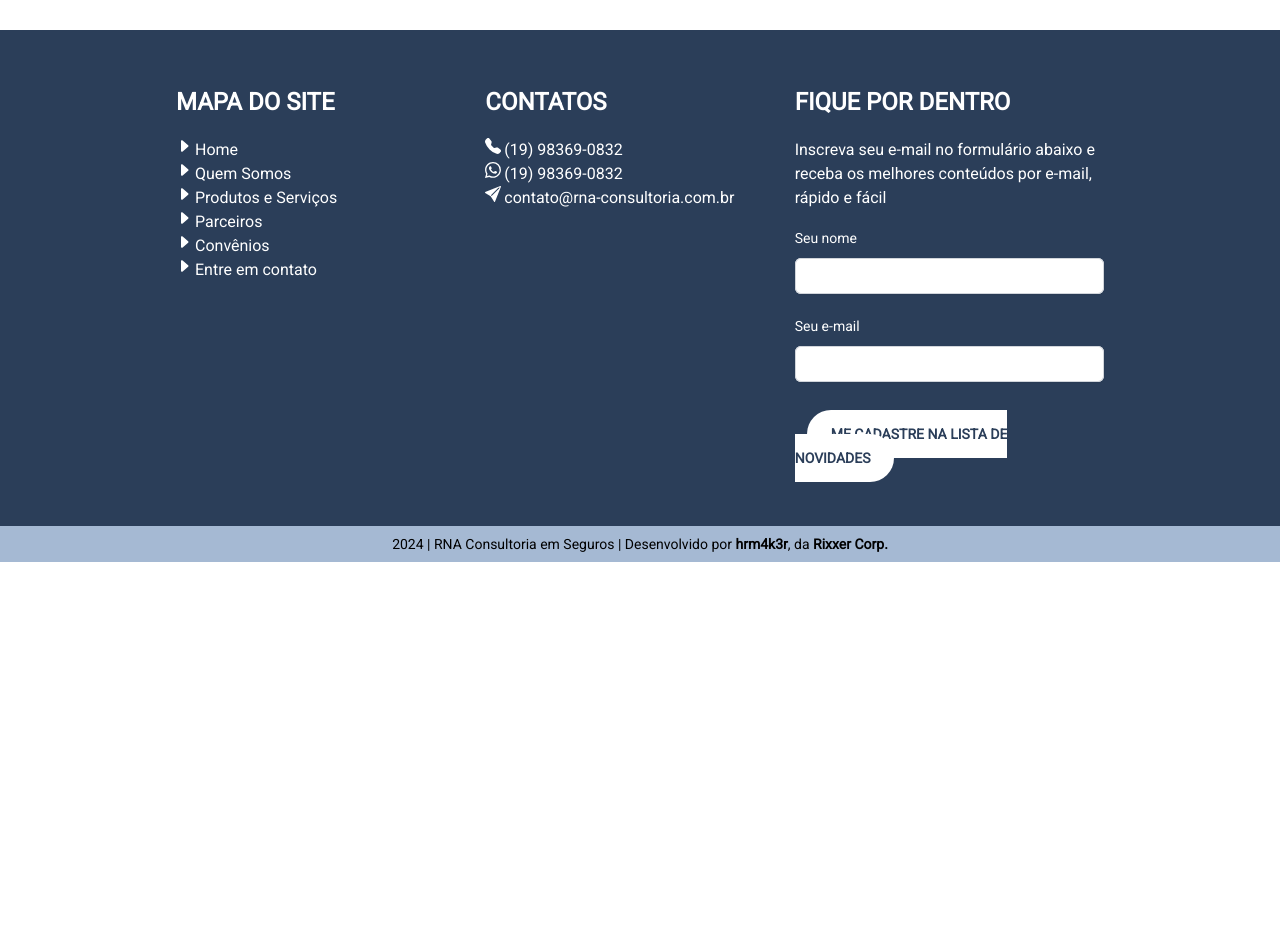
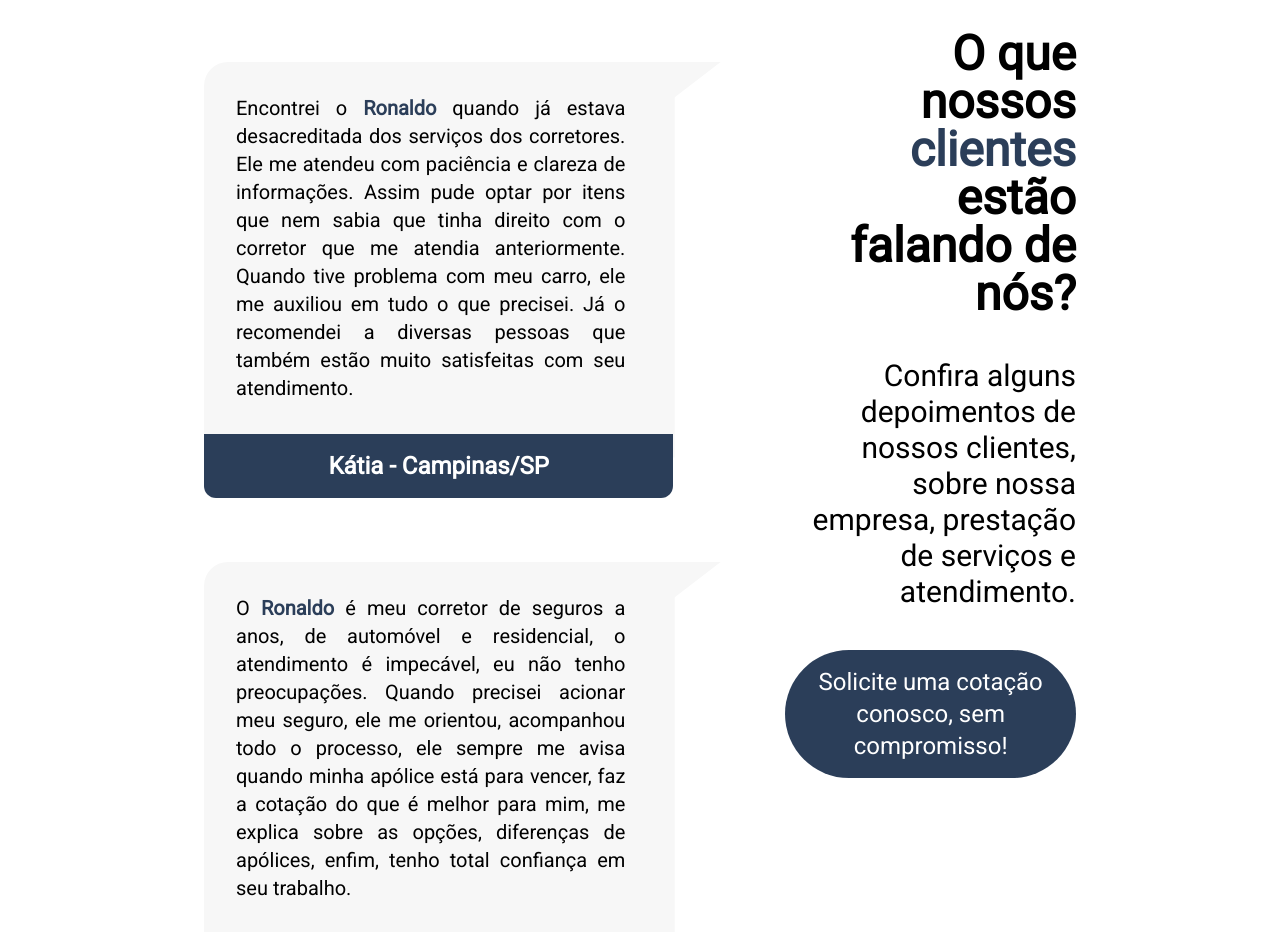
Before and after one commit to rnaconsultoriaemseguros/app, a Next.js app: page /pages/about-us in a window 1280 px wide. Shown: the part 1100-2032 px from the top of the page. Before the commit the page ends 1662 px from the top, so only its background shows below. Built offline with nearby package versions, Linux system fonts and the light colour scheme.

Commit message:
feat: about page details

```diff
--- a/app/pages/about-us/page.jsx
+++ b/app/pages/about-us/page.jsx
@@ -1,6 +1,6 @@
 import Image from "next/image";
+import Link from "next/link";
 import { BsChevronRight } from "react-icons/bs";
-import { BsChevronLeft } from "react-icons/bs";
 
 const ChevronIcon = {
   color: "#2B3E59",
@@ -71,7 +71,7 @@ export default function AboutUs() {
                 height={264}
               />
             </div>
-            <div className="float-left ml-10">
+            <div className="float-left ml-10 mb-8">
               <Image
                 src="/about-img-2.png"
                 alt="Cultura Organizacional"
@@ -83,6 +83,60 @@ export default function AboutUs() {
           </div>
         </div>
       </div>
+
+      <div className="flex justify-center text-justify mb-24 mt-24">
+        <div className="flex md:flex-row flex-col md:w-3/4 w-11/12 mx-5 rounded-xl md:px-11">
+          <div className="md:w-2/3 md:order-first order-last">
+            <div className="path md:mr-16 p-8 bg-[#f7f7f7] mb-8 rounded-l-3xl mt-8">
+              <div className="text-xl md:mr-16 mr-8 mb-6">
+                Encontrei o{" "}
+                <span className="font-bold text-[#2b3e59]">Ronaldo</span> quando
+                já estava desacreditada dos serviços dos corretores. Ele me
+                atendeu com paciência e clareza de informações. Assim pude optar
+                por itens que nem sabia que tinha direito com o corretor que me
+                atendia anteriormente. Quando tive problema com meu carro, ele
+                me auxiliou em tudo o que precisei. Já o recomendei a diversas
+                pessoas que também estão muito satisfeitas com seu atendimento.
+              </div>
+            </div>
+            <div className="text-center md:mr-28 mr-8 -mt-14 text-2xl font-bold bg-[#2B3E59] text-white rounded-b-xl mb-16 relative py-4">
+              Kátia - Campinas/SP
+            </div>
+
+            <div className="path md:mr-16 p-8 bg-[#f7f7f7] mb-8 rounded-l-3xl mt-8">
+              <div className="text-xl md:mr-16 mr-8 mb-6">
+                O <span className="font-bold text-[#2b3e59]">Ronaldo</span> é
+                meu corretor de seguros a anos, de automóvel e residencial, o
+                atendimento é impecável, eu não tenho preocupações. Quando
+                precisei acionar meu seguro, ele me orientou, acompanhou todo o
+                processo, ele sempre me avisa quando minha apólice está para
+                vencer, faz a cotação do que é melhor para mim, me explica sobre
+                as opções, diferenças de apólices, enfim, tenho total confiança
+                em seu trabalho.
+              </div>
+            </div>
+            <div className="text-center md:mr-28 mr-8 -mt-14 text-2xl font-bold bg-[#2B3E59] text-white rounded-b-xl mb-16 relative py-4">
+              Michele - Campinas/SP
+            </div>
+          </div>
+          <div className="flex-1">
+            <h2 className="text-5xl md:text-right font-bold mb-10 text-center">
+              O que nossos <span className="text-[#2B3E59]">clientes</span>{" "}
+              estão falando de nós?
+            </h2>
+            <h3 className="text-3xl md:text-right mb-10 text-center">
+              Confira alguns depoimentos de nossos clientes, sobre nossa
+              empresa, prestação de serviços e atendimento.
+            </h3>
+            <Link
+              href={""}
+              className="bg-[#2B3E59] text-white hover:transition-all hover:bg-[#A5B9D3] hover:text-white block rounded-full px-6 py-4 font-medium text-center text-2xl"
+            >
+              Solicite uma cotação conosco, sem compromisso!
+            </Link>
+          </div>
+        </div>
+      </div>
     </div>
   );
 }
--- a/app/styles/globals.css
+++ b/app/styles/globals.css
@@ -1,3 +1,7 @@
 @tailwind base;
 @tailwind components;
 @tailwind utilities;
+
+.path {
+  clip-path: polygon(0% 0%, 100% 0, 91% 9%, 91% 100%, 50% 100%, 0 100%);
+}
```
